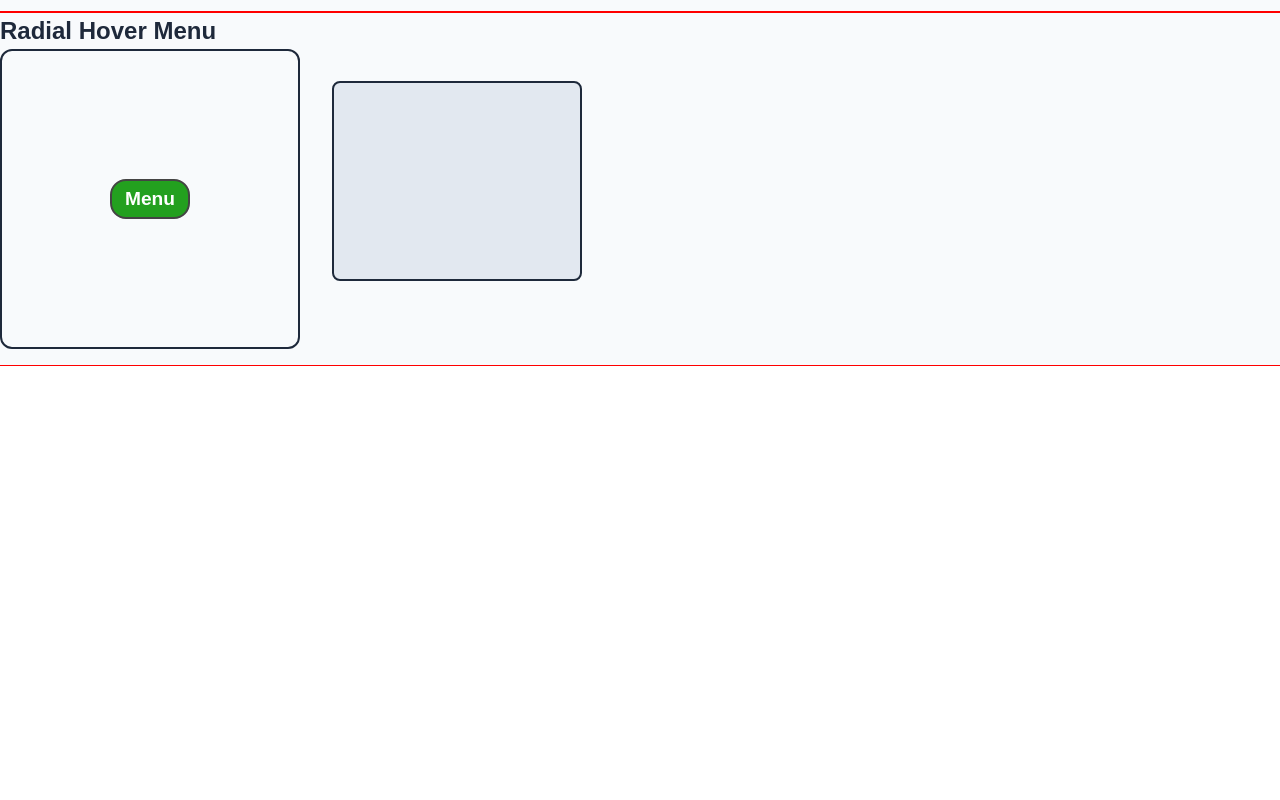
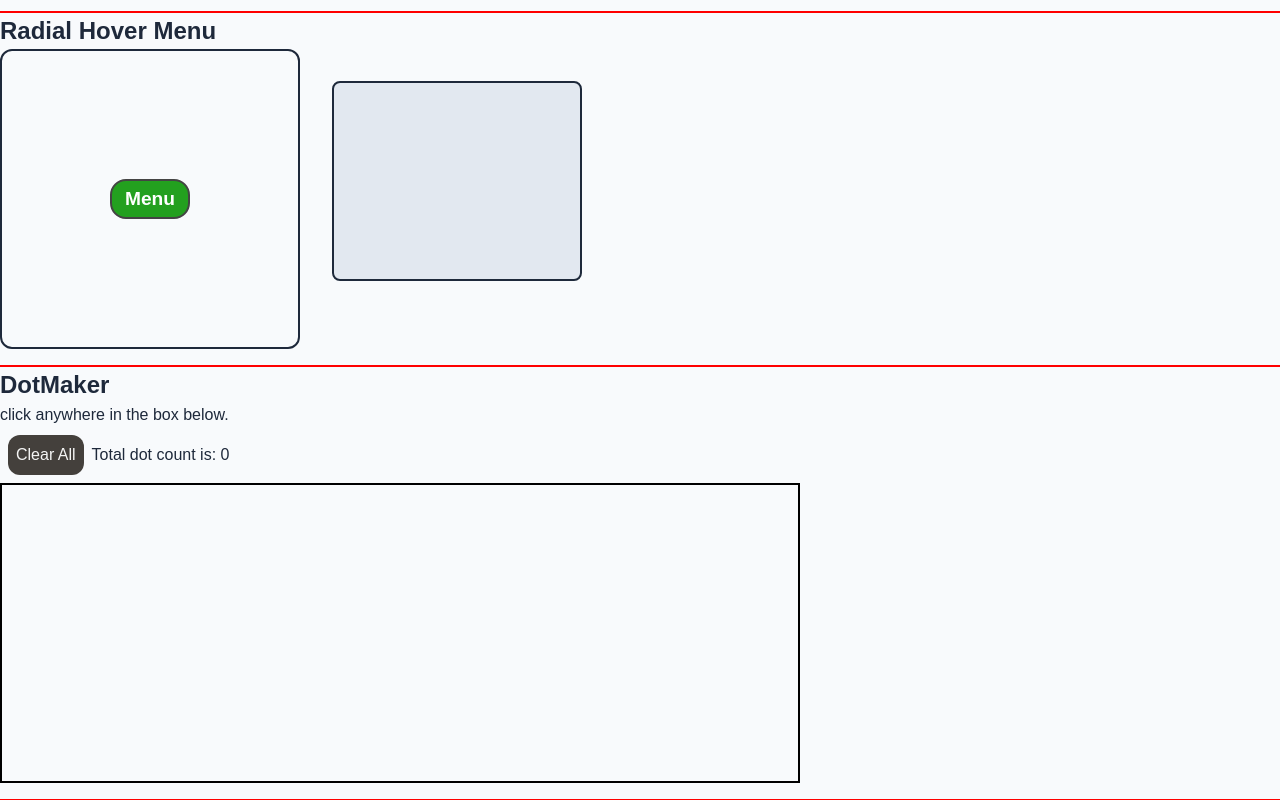
Before and after one commit to Cedaring-xr/common-react-components, a React (Vite) app: page / in a window 1280 px wide. Shown: the part 564-1364 px from the top of the page. Before the commit the page ends 930 px from the top, so only its background shows below. Built offline with nearby package versions, Linux system fonts and the light colour scheme.

Commit message:
added structure for radial menu tests, added dot component

```diff
--- a/src/App.tsx
+++ b/src/App.tsx
@@ -4,6 +4,7 @@ import { BsCloudMoonFill } from 'react-icons/bs'
 import { FaSun } from 'react-icons/fa'
 import ToggleButtons from './components/basic/ToggleButtons'
 import RadialMenu from './components/basic/RadialMenu'
+import DotMaker from './components/basic/DotMaker'
 
 const App = () => {
 	const [theme, setTheme] = useState<boolean>(true)
@@ -51,6 +52,7 @@ const App = () => {
 			<SideMenu />
 			<ToggleButtons />
 			<RadialMenu />
+			<DotMaker />
 		</div>
 	)
 }
--- /dev/null
+++ b/src/components/basic/DotMaker.tsx
@@ -0,0 +1,88 @@
+import { useState } from 'react'
+
+interface Dots {
+	x: number
+	y: number
+}
+
+function DotMaker() {
+	const [dots, setDots] = useState<Dots[]>([]) //dot position
+	const [removedDots, setRemovedDots] = useState<Dots[]>([]) //array of undone dots
+
+	const addCircle = (e) => {
+		const { pageX, pageY } = e
+		setDots([
+			...dots,
+			{
+				x: pageX,
+				y: pageY
+			}
+		])
+	}
+
+	const undo = () => {
+		const newDots = [...dots]
+		const removedDot = newDots.pop()
+		if (!removedDot) return
+		setRemovedDots([...removedDots, removedDot])
+		setDots(newDots)
+	}
+
+	const redo = () => {
+		const newRemoved = [...removedDots]
+		const newDots = [...dots]
+		if (!newRemoved) return
+		const removedDot = newRemoved.pop()
+		if (removedDots.length > 0) {
+			newDots.push(removedDot)
+			setDots(newDots)
+			setRemovedDots(newRemoved)
+		}
+		return
+	}
+
+	const handleClear = () => {
+		setDots([])
+	}
+
+	return (
+		<section className="component">
+			<div>
+				<h2 className="component-title">DotMaker</h2>
+				<p>click anywhere in the box below.</p>
+				<button className="button" onClick={() => handleClear()}>
+					Clear All
+				</button>
+				{dots.length > 0 ? (
+					<button className="button" onClick={undo}>
+						Undo
+					</button>
+				) : (
+					''
+				)}
+				{removedDots.length > 0 ? (
+					<button className="button" onClick={redo}>
+						Redo
+					</button>
+				) : (
+					''
+				)}
+				<span>Total dot count is: {dots.length}</span>
+				<div className="w-[800px] h-[300px] border-2 border-black mb-4" role="customBox" onClick={addCircle}>
+					{dots.map((dot, index) => (
+						<div
+							key={index}
+							className="absolute w-4 h-4 rounded-full bg-green-600"
+							style={{
+								left: dot.x + 'px',
+								top: dot.y + 'px'
+							}}
+						></div>
+					))}
+				</div>
+			</div>
+		</section>
+	)
+}
+
+export default DotMaker
```
Also changed, not shown: 1 other file (tests, documents, lock files or other folders).
